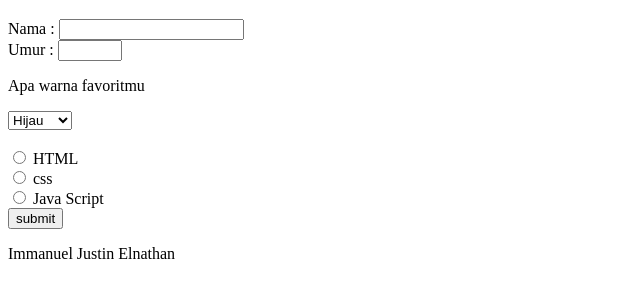
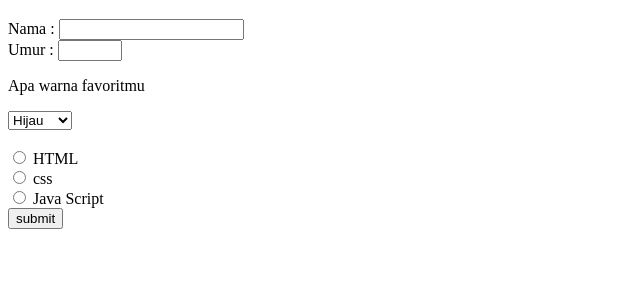
Before and after one commit to immanueljustinn/latihan1-revou, a plain HTML site: page form.html in a window 1280 px wide. Shown: the part 61-358 px from the top of the page, without its empty margins (0-640 px from the left). Drawn offline with Linux system fonts and the light colour scheme.

Commit message:
third commit

```diff
--- a/form.html
+++ b/form.html
@@ -27,7 +27,6 @@
         <label for="javascript">Java Script</label> <br>
 
         <input type="submit" value="submit">
-        <p>Immanuel Justin Elnathan</p>
     </form>
 </body>
 </html>
```
